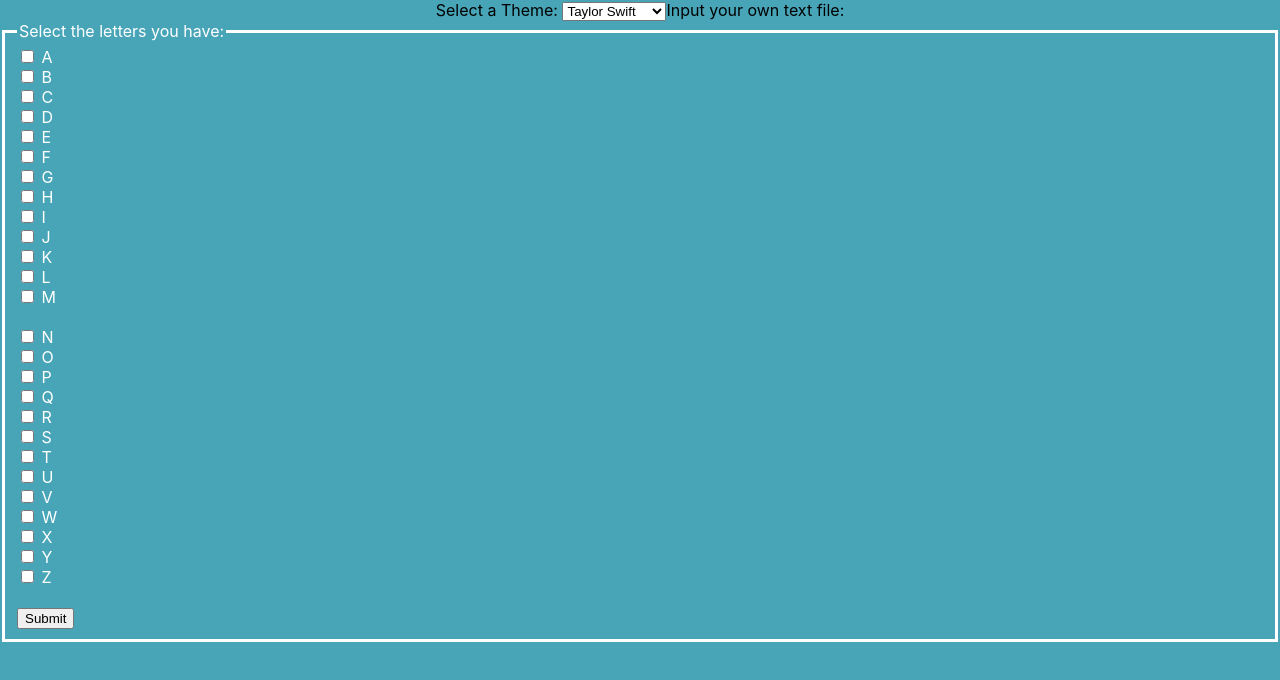
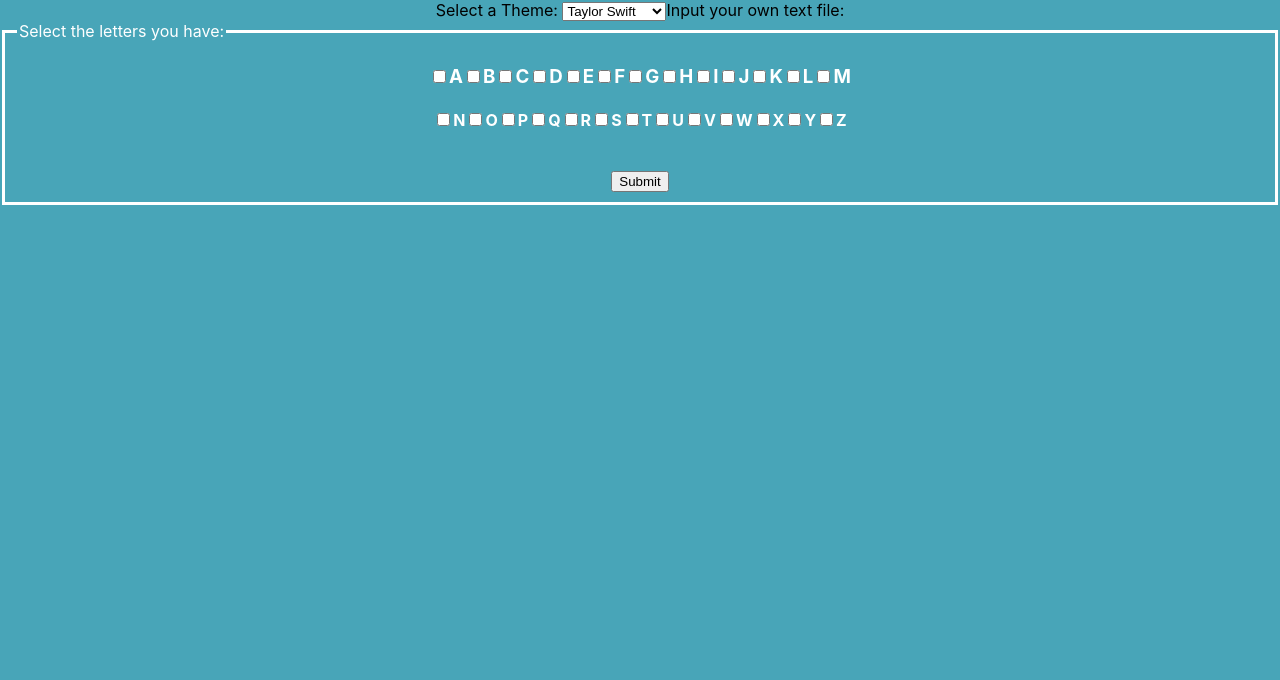
Before and after one commit to sbhaidani04/HackED-BETA-23, a React (Create React App) app in the folder hacked/: page / in a window 1280 px wide. Shown: the top 680 px of the page. Built offline with nearby package versions, Linux system fonts and the light colour scheme.

Commit message:
updated ui to rows

```diff
--- a/hacked/src/App.css
+++ b/hacked/src/App.css
@@ -26,6 +26,24 @@ h2{
 button:hover{ /* turning cursor to pointer when hovered over submit button*/
   cursor: pointer;
 }
+h3{
+  display:flex;
+  flex-direction: row;
+  justify-content: center;
+  align-items: center;
+}
+h4{
+  display:flex;
+  flex-direction: row;
+  justify-content: center;
+  align-items: center;
+}
+submitButton{
+  display:flex;
+  flex-direction: row;
+  justify-content: center;
+  align-items: center;
+}
 
 .center {
   text-align: center;
--- a/hacked/src/App.js
+++ b/hacked/src/App.js
@@ -89,6 +89,7 @@ console.log(valid_phrases)
     <form id="LetterChecklistForm" onSubmit={handleSubmit}>
     <fieldset>
         <legend>Select the letters you have:</legend>
+<h3>
 <input type="checkbox" id="A" name="letter" value="A"/>
 <label htmlFor="A"> A</label><br/>
 <input type="checkbox" id="B" name="letter" value="B"/>
@@ -115,7 +116,8 @@ console.log(valid_phrases)
 <label htmlFor="L"> L</label><br/>
 <input type="checkbox" id="M" name="letter" value="M"/>
 <label htmlFor="M"> M</label><br/>
-<br></br>
+</h3>
+<h4>
 <input type="checkbox" id="N" name="letter" value="N"/>
 <label htmlFor="N"> N</label><br/>
 <input type="checkbox" id="O" name="letter" value="O"/>
@@ -142,10 +144,13 @@ console.log(valid_phrases)
 <label htmlFor="Y"> Y</label><br/>
 <input type="checkbox" id="Z" name="letter" value="Z"/>
 <label htmlFor="Z"> Z</label><br/>
+</h4>
 
 
         <br/>
+<submitButton>
         <input type="submit" value="Submit"/>
+</submitButton>
     </fieldset>
 </form>
 </div>
```
